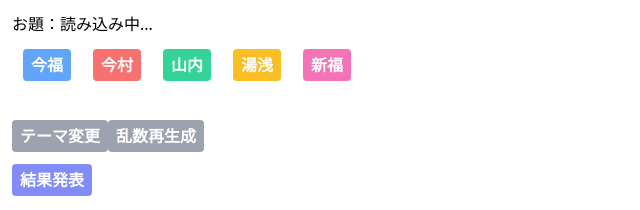
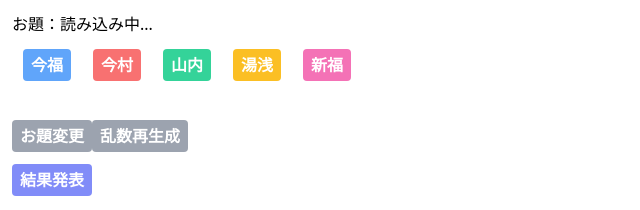
Before and after one commit to sa9ra4ma/random_number_generation_app, a Nuxt app: page / in a window 1280 px wide. Shown: the top 210 px of the page, without its empty margins (0-640 px from the left). Built offline with nearby package versions, Linux system fonts and the light colour scheme; no server answers.

Commit message:
お題変更ボタンの名称変更

```diff
--- a/components/Home.vue
+++ b/components/Home.vue
@@ -26,7 +26,7 @@
       </table>
     </div>
     <div class="m-3">
-      <button type="button" @click="changeTheme" class="px-2 py-1 bg-gray-400 text-white font-semibold rounded hover:bg-bgray-500">テーマ変更</button>
+      <button type="button" @click="changeTheme" class="px-2 py-1 bg-gray-400 text-white font-semibold rounded hover:bg-bgray-500">お題変更</button>
       <button type="button" @click="generatorRundomNumber" class="px-2 py-1 bg-gray-400 text-white font-semibold rounded hover:bg-bgray-500">乱数再生成</button>
     </div>
     <div class="m-3">
```
